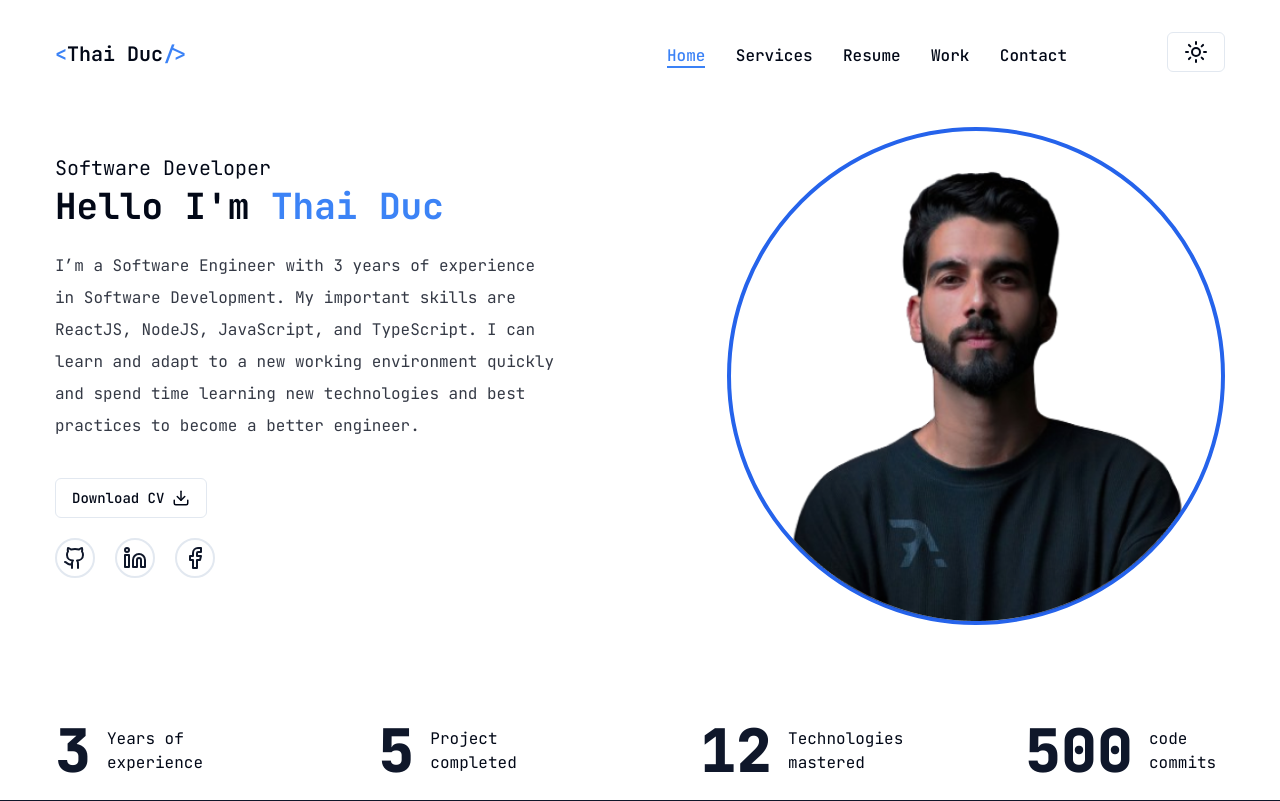
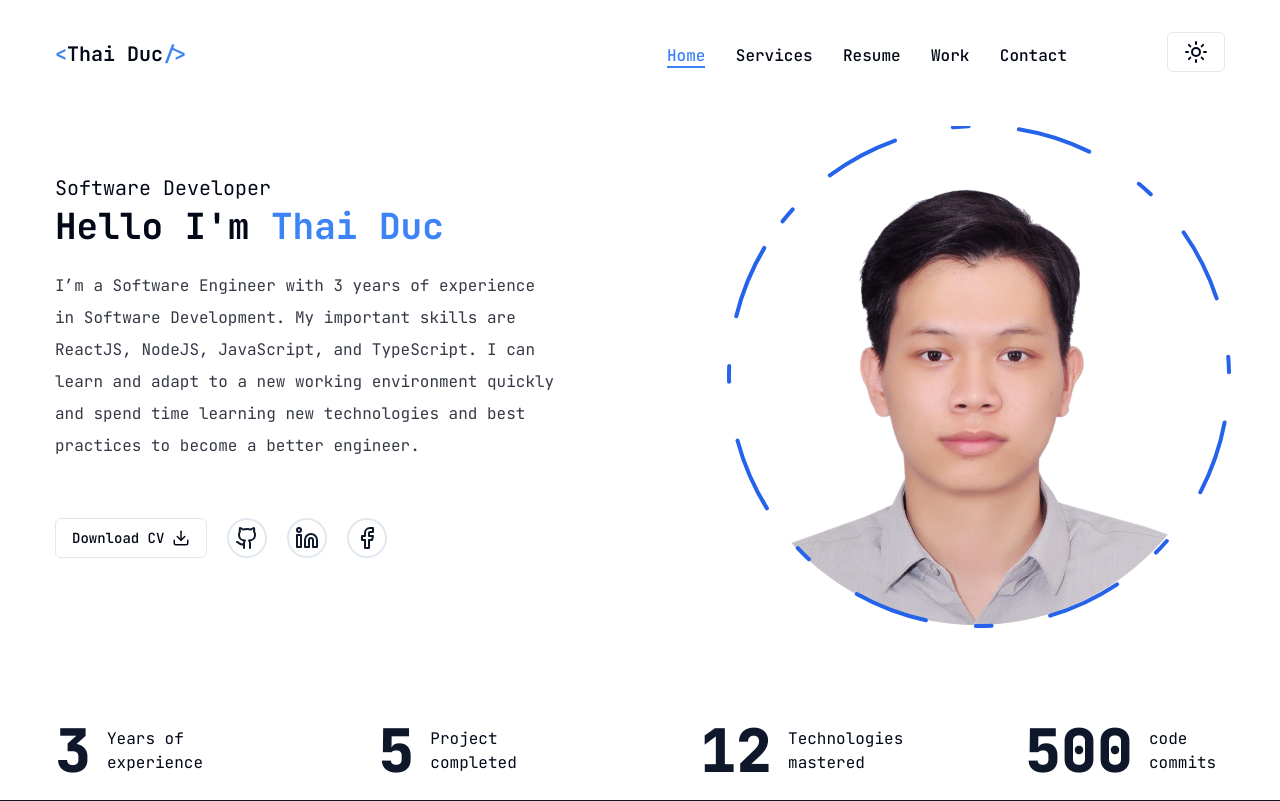
Before and after one commit to thaidaviss/portfolio, a Next.js app: page / in a window 1280 px wide. Built offline with nearby package versions, Linux system fonts and the light colour scheme.

Commit message:
add animation for image

```diff
--- a/src/app/page.tsx
+++ b/src/app/page.tsx
@@ -1,6 +1,6 @@
 import { Button } from '@/components';
 import { Avatar, Socials } from '@/components';
-import {Stats} from '@/components';
+import { Stats } from '@/components';
 
 import { Download } from 'lucide-react';
 
@@ -22,22 +22,23 @@ export default function Home() {
               and best practices to become a better engineer.
             </p>
             {/* button and socials */}
-            <div className='button flex justify-center xl:justify-start'>
+            <div className='button flex flex-col items-center gap-5 justify-center xl:justify-start xl:flex-row'>
               <Button variant={'outline'} className='flex justify-center items-center gap-2'>
                 <span>Download CV</span>
                 <Download size={18} />
               </Button>
+              {/* photo */}
+              <div className='socials'>
+                <Socials />
+              </div>
             </div>
-            <div className='socials'>
-              <Socials />
-            </div>
-            {/* photo */}
           </div>
+
           <div className='photo mb-5 xl:mb-0'>
             <Avatar />
           </div>
         </div>
-        <Stats/>
+        <Stats />
       </div>
     </section>
   );
--- a/src/components/Avatar.tsx
+++ b/src/components/Avatar.tsx
@@ -1,21 +1,50 @@
 'use client';
 import Image from 'next/image';
 import React from 'react';
-import avatar from '@/assets/photo.png';
+import avatar from '@/assets/avatar.png';
 import { motion } from 'framer-motion';
+import { useTheme } from 'next-themes';
+import { cn } from '@/lib/utils';
+import { Theme } from '@/constants';
 export function Avatar() {
+  const { theme } = useTheme();
+  const mixBlend = theme == Theme.light ? 'mix-blend-darken' : ' mix-blend-lighten';
   return (
-    <div>
+    <div className='relative'>
       <motion.div
-        initial={{ opacity: 0 }}
-        animate={{ opacity: 1, transition: { delay: 1, duration: 0.4, ease: 'easeIn' } }}>
+        initial={{ opacity: 0, scale: 0.7 }}
+        animate={{ opacity: 1, scale: 1, transition: { delay: 1, duration: 0.4, ease: 'easeIn' } }}>
         <motion.div
           initial={{ opacity: 0 }}
           animate={{ opacity: 1, transition: { delay: 1.5, duration: 0.4, ease: 'easeInOut' } }}
-          className='border-4 border-blue-600 rounded-[50%] w-[298px] h-[298px] xl:w-[498px] xl:h-[498px] '>
-          <Image src={avatar} alt='' priority quality={100} className='object-contain' />
+          className={cn(
+            'rounded-[50%] w-[298px] h-[298px] xl:w-[498px] xl:h-[498px] overflow-hidden',
+            mixBlend,
+          )}>
+          <Image src={avatar} alt='' priority quality={100} className='object-fill zoom-in-[0.5]' />
         </motion.div>
       </motion.div>
+      {/* circle */}
+      <motion.svg
+        className='w-[300px] xl:w-[506px] h-[300px] xl:h-[506px] absolute top-[-1px] left-[-1px]'
+        fill='transparent'
+        viewBox='0 0 506 506'
+        xmlns='http://www.w3.org/2000/svg'>
+        <motion.circle
+          cx='253'
+          cy='250'
+          r='250'
+          stroke='#2563eb'
+          strokeWidth='4'
+          strokeLinecap='round'
+          strokeLinejoin='round'
+          initial={{ strokeDasharray: '24 10 0 0' }}
+          animate={{
+            strokeDasharray: ['15 120 25 25', '16 25 92 72', '4 250 22 22'],
+            rotate: [120, 360],
+          }}
+          transition={{ duration: 20, repeat: Infinity, repeatType: 'reverse' }}></motion.circle>
+      </motion.svg>
     </div>
   );
 }
--- a/src/constants/index.ts
+++ b/src/constants/index.ts
@@ -1 +1,2 @@
 export * from "./path.constants";
+export * from "./themes.constants";
--- /dev/null
+++ b/src/constants/themes.constants.ts
@@ -0,0 +1,4 @@
+export enum Theme {
+  dark = 'dark',
+  light = 'light',
+}
```
Also changed, not shown: src/assets/avatar.png (added).
